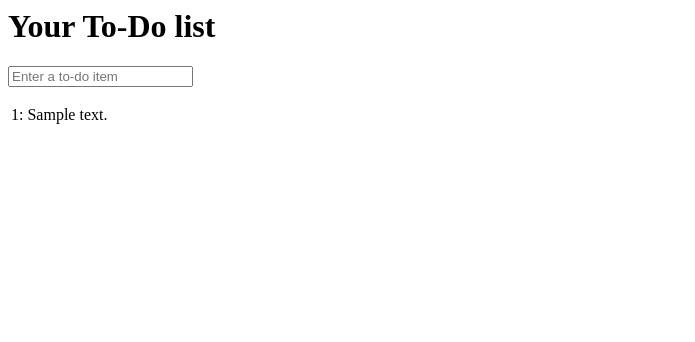
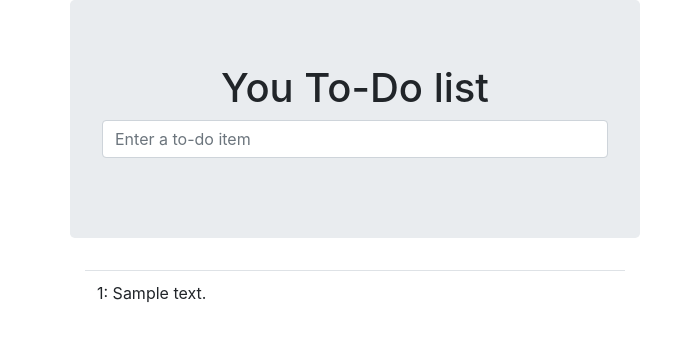
Before and after one commit to maggiewang1117/web_learn, a Django app: page /lists/1/ in a window 1280 px wide. Shown: the top 342 px of the page, without its empty margins (0-695 px from the left). Run offline with Django 3.2, Linux system fonts and the light colour scheme; tables that the repository leaves empty hold one stand-in row (values such as "Sample post"); some libraries are stand-ins or nearby versions.

Commit message:
add bootstarp and block

```diff
--- a/functional_tests/test.py
+++ b/functional_tests/test.py
@@ -4,9 +4,10 @@
 from selenium import webdriver
 from selenium.webdriver.common.keys import Keys
 import time
-from django.test import LiveServerTestCase
+# from django.test import LiveServerTestCase
+from django.contrib.staticfiles.testing import StaticLiveServerTestCase
 
-class NewVistorTest(LiveServerTestCase):
+class NewVistorTest(StaticLiveServerTestCase):
     def setUp(self):
         self.browser = webdriver.Firefox()
         self.browser.implicitly_wait(3)
@@ -63,7 +64,6 @@ class NewVistorTest(LiveServerTestCase):
         self.assertNotIn('Buy peacock feathers', page_text)
         self.assertIn('Buy milk', page_text)
 
-        self.fail('Finish the test!')
 
     def test_layout_and_styling(self):
         self.browser.get(self.live_server_url)
--- /dev/null
+++ b/lists/templates/base.html
@@ -0,0 +1,31 @@
+<html>
+<head>
+    <title>To-Do lists</title>
+    <meta name="viewport" content="width=device-width, initial-scale=1.0">
+    <link href="/static/bootstrap/css/bootstrap.min.css" rel="stylesheet" media="screen">
+    <link href="/static/base.css" rel="stylesheet" media="screen">
+</head>
+<body>
+    <div class="container">
+        <div class="row">
+            <div class="col-md-6 col-md-offset-3 jumbotron">
+                <div class="text-center">
+                    <h1>{% block head_text %}{% endblock %}</h1>
+                    <form method="POST" action="{% block form_action %}{% endblock %}">
+                        <p style="text-align: center;">
+                            <input name="item_text" id="id_new_item" placeholder="Enter a to-do item" class="form-control input-lg"/>
+                        </p>
+                        {% csrf_token %}
+                    </form>
+                </div>
+            </div>
+        </div>
+        <div class="row">
+            <div class="col-md-6 col-md-offset-3">
+                {% block table %}
+                {% endblock %}
+            </div>
+        </div>
+    </div>
+</body>
+</html>
--- a/lists/templates/list.html
+++ b/lists/templates/list.html
@@ -1,17 +1,13 @@
-<html>
-<head>
-    <title>To-Do lists</title>
-</head>
-<body>
-    <h1>Your To-Do list</h1>
-    <form method="POST" action="/lists/{{ list.id }}/add_item">
-        {% csrf_token %}
-        <input name="item_text" id="id_new_item" placeholder="Enter a to-do item"/>
-    </form>
-    <table id="id_list_table">
+{% extends 'base.html' %}
+
+{% block head_text %} You To-Do list{% endblock %}
+
+{% block form_action %}/lists/{{ list.id }}/add_item{% endblock %}
+
+{% block table %}
+    <table id="id_list_table" class="table">
         {% for item in list.item_set.all %}
-        <tr><td>{{ forloop.counter }}: {{ item.text }}</td></tr>
+        <tr><td>{{ forloop.counter}}: {{ item.text }}</td></tr>
         {% endfor %}
     </table>
-</body>
-</html>
+{% endblock %}
```
Also changed, not shown: lists/templates/home.html (+5 -14 lines).
